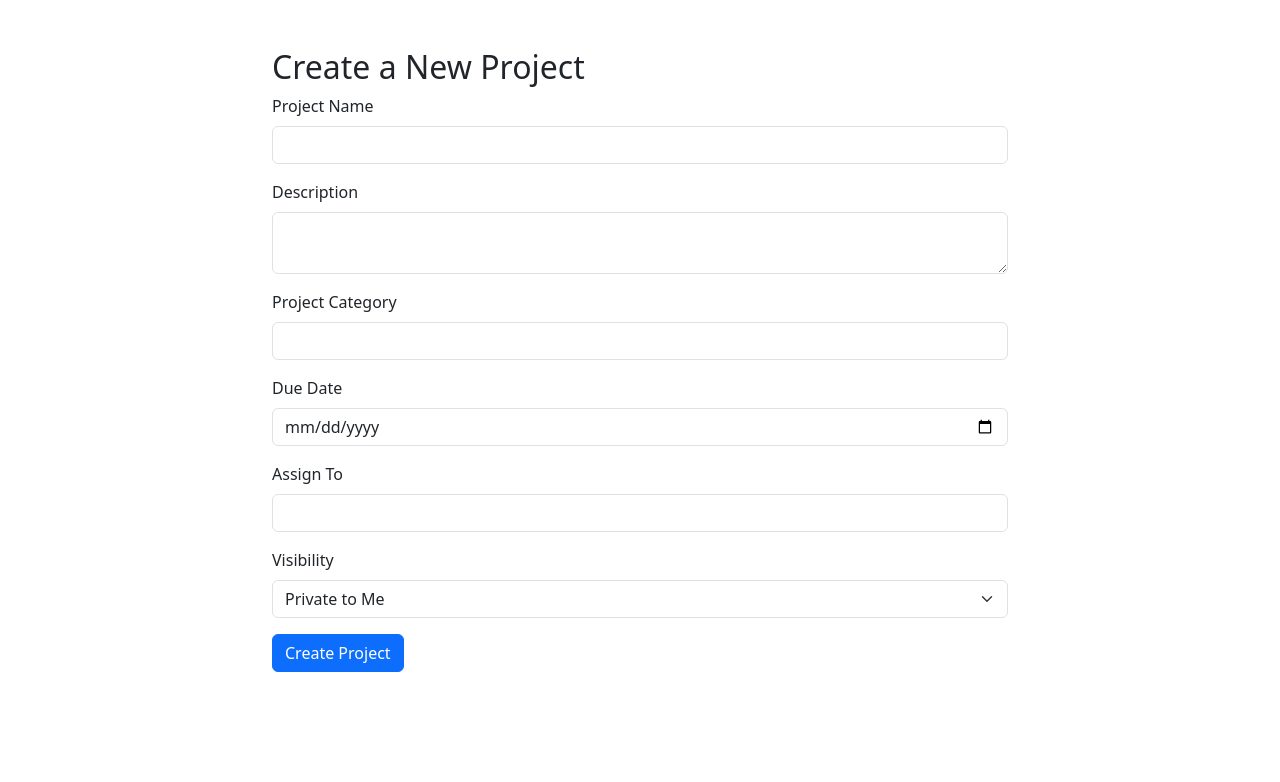
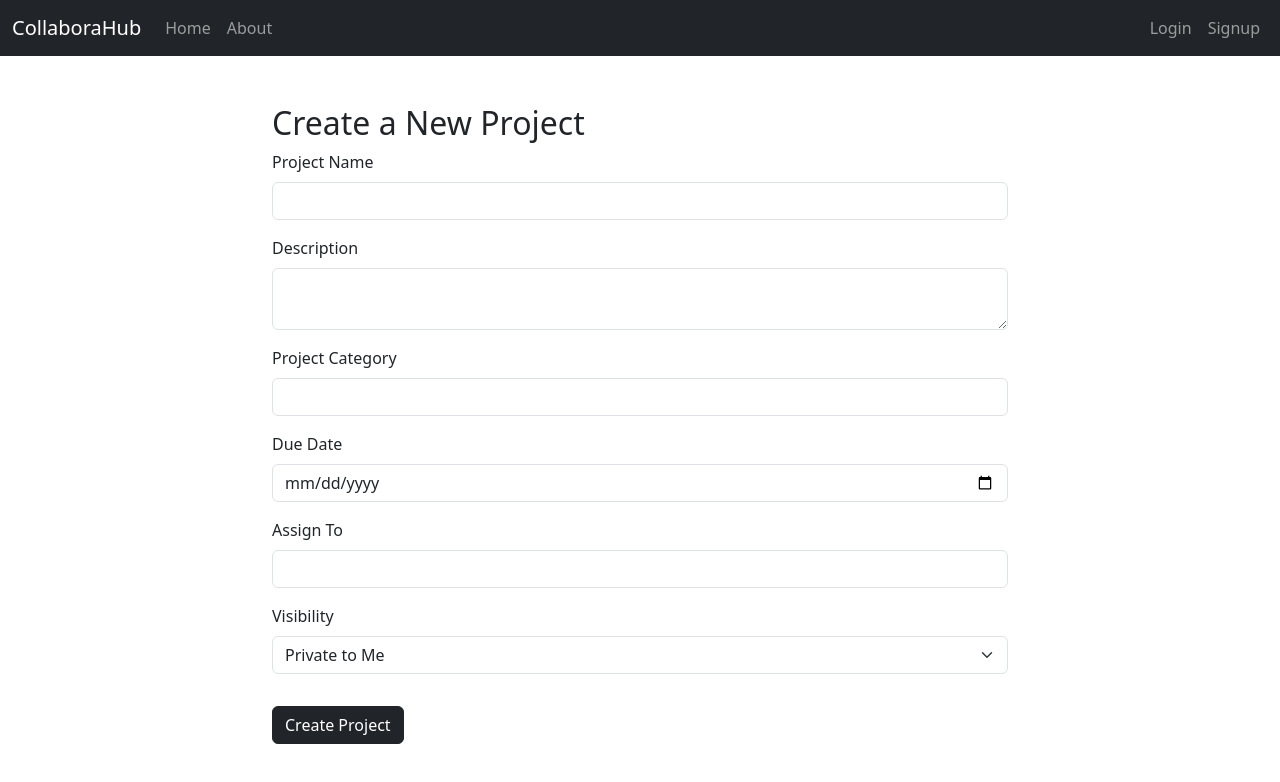
Before and after one commit to alicodes02/Web-Project-Frontend, a React (Create React App) app: page /projectmanagement in a window 1280 px wide. Shown: the top 782 px of the page. Built offline with nearby package versions, Linux system fonts and the light colour scheme.

Commit message:
Base added to project management

```diff
--- a/src/Pages/project_management.js
+++ b/src/Pages/project_management.js
@@ -1,4 +1,5 @@
 import React, { useState } from 'react';
+import Base from '../Components/Base';
 
 const ProjectManagement = () => {
   const [projectData, setProjectData] = useState({
@@ -27,6 +28,7 @@ const ProjectManagement = () => {
   };
 
   return (
+    <Base>
     <div className="container mt-5">
       <div className="row">
         <div className="col-md-8 offset-md-2">
@@ -112,13 +114,14 @@ const ProjectManagement = () => {
                 <option value="privateToMembers">Private to Members</option>
               </select>
             </div>
-            <button type="submit" className="btn btn-primary">
+            <button type="submit" className="btn btn-dark mt-3 btn-purple">
               Create Project
             </button>
           </form>
         </div>
       </div>
     </div>
+    </Base>
   );
 };
 
```
